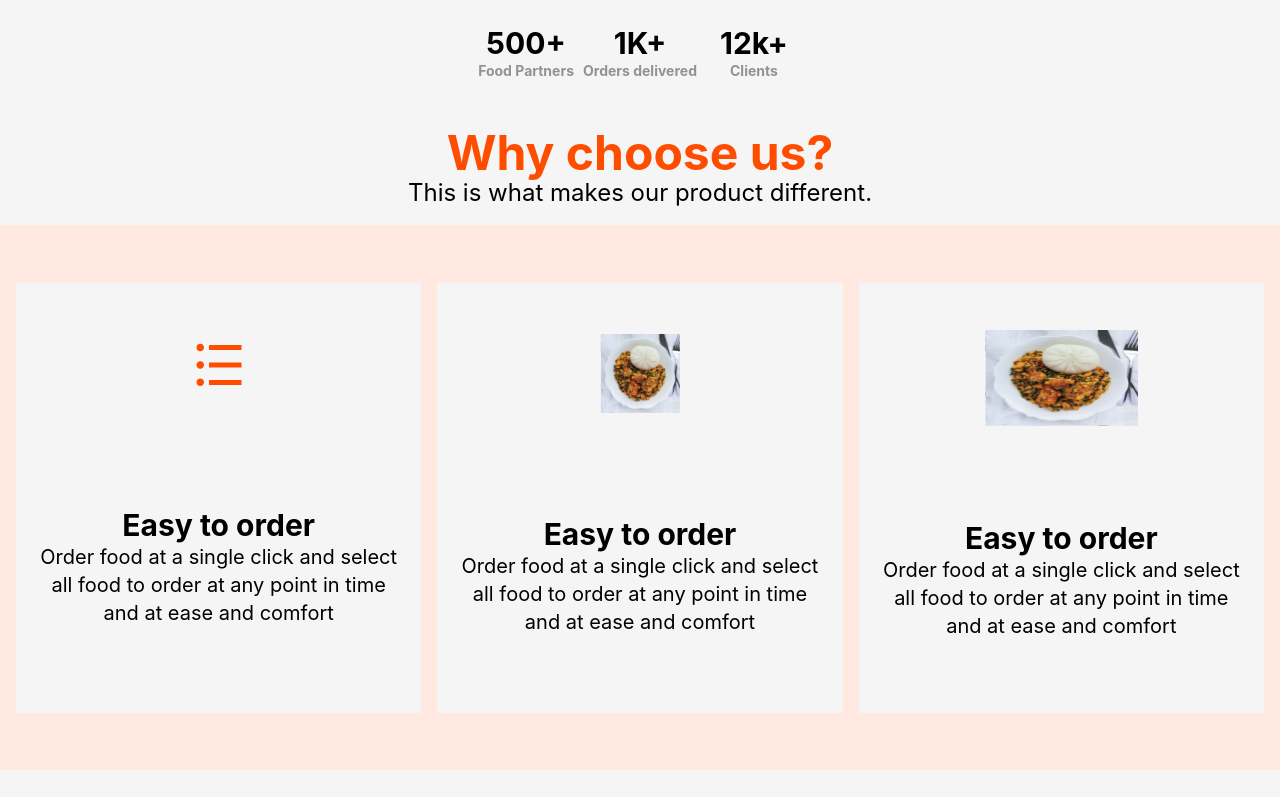
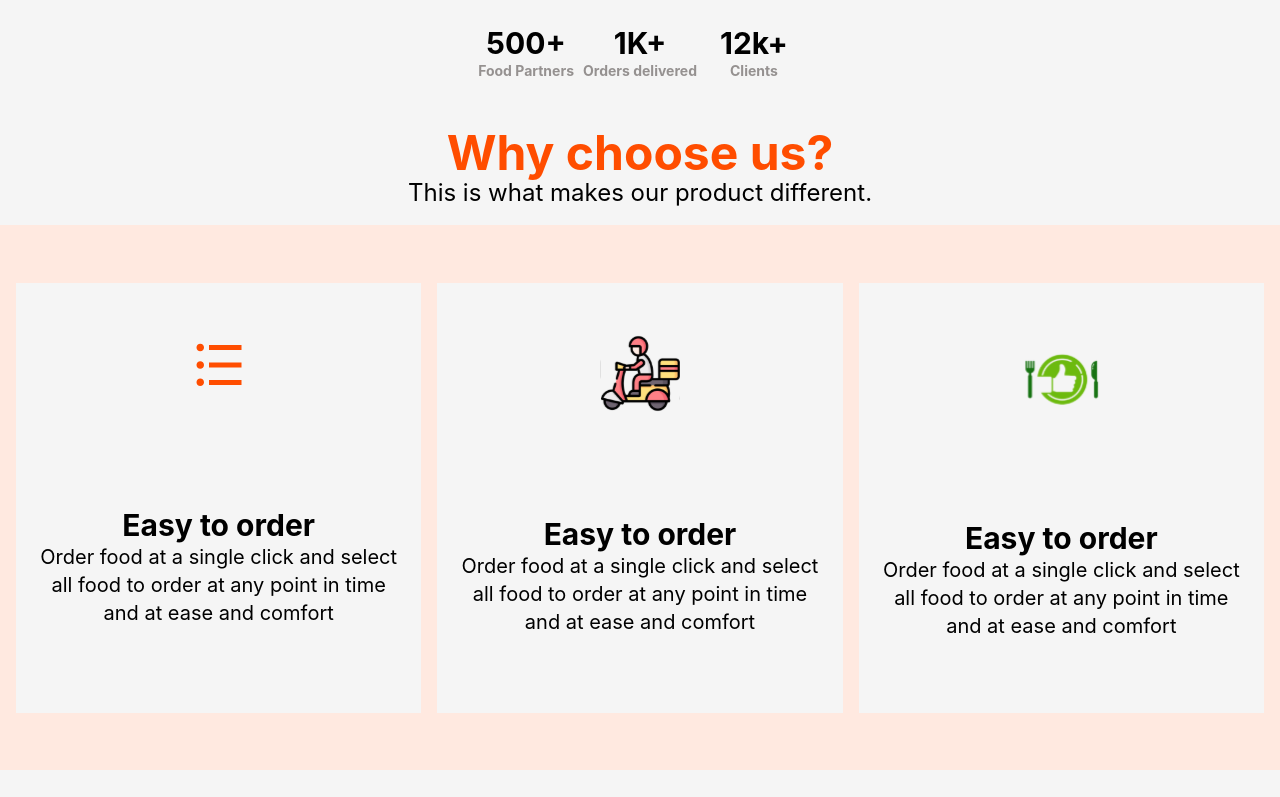
Before and after one commit to Omolaso/Homely, a React (Create React App) app: page / in a window 1280 px wide. Shown: the part 616-1413 px from the top of the page. Built offline with nearby package versions, Linux system fonts and the light colour scheme.

Commit message:
reduced capacity

```diff
--- a/src/component/About.jsx
+++ b/src/component/About.jsx
@@ -1,5 +1,7 @@
 import React from "react";
-import { FoodIcon } from "../svg";
+// import { FoodIcon } from "../svg";
+import foodIcon from "../svg/food-icon.svg";
+
 
 const About = () => {
     return (
@@ -18,7 +20,7 @@ const About = () => {
                     </div>
                 </div>
                 <div className="hidden md:block">
-                    <FoodIcon className="w-[483px] h-[483px]" />
+                    <img src={foodIcon} alt="food-icon" className="w-[483px] h-[483px]" />
                 </div>
             </section>
 
--- a/src/component/ServiceGrid.jsx
+++ b/src/component/ServiceGrid.jsx
@@ -1,5 +1,8 @@
 import React from 'react';
-import { EasyOrder, DeliveryMan, TopFoodIcon, FoodIcon } from "../svg"
+// import { EasyOrder, DeliveryMan, TopFoodIcon } from "../svg"
+import easyOrder from "../svg/easy-order.svg";
+import deliveryMan from "../svg/delivery-man.svg";
+import topFoodIcon from "../svg/top-food-icon.svg";
 
 const ServiceGrid = () => {
   return (
@@ -11,7 +14,7 @@ const ServiceGrid = () => {
 
         <section className="grid grid-cols-1 md:grid-cols-3 items-center bg-homely-background-peach h-full md:h-[545px] mt-4 px-4 md:py-0 py-8 gap-4">
             <div className='flex flex-col items-center justify-around bg-homely-background-white h-[430px] px-4'>
-                <EasyOrder/>
+                <img src={easyOrder} alt='easy-order'/>
                 <article className='h-[145px] text-center'>
                     <h2 className='font-bold text-xl md:text-3xl'>Easy to order</h2>
                     <p className='font-normal text-base md:text-xl'> Order food at a single click and select all food to order at any point
@@ -20,7 +23,7 @@ const ServiceGrid = () => {
                 </article>
             </div>
             <div className='flex flex-col items-center justify-around bg-homely-background-white h-[430px] px-4'>
-                <DeliveryMan/>
+                <img src={deliveryMan} alt='delivery'/>
                 <article className='h-[145px] text-center'>
                     <h2 className='font-bold text-xl md:text-3xl'>Easy to order</h2>
                     <p className='font-normal text-base md:text-xl'> Order food at a single click and select all food to order at any point
@@ -29,7 +32,7 @@ const ServiceGrid = () => {
                 </article>
             </div>
             <div className='flex flex-col items-center justify-around bg-homely-background-white h-[430px] px-4'>
-                <TopFoodIcon/>
+                <img src={topFoodIcon} alt='top-food'/>
                 <article className='h-[145px] text-center'>
                     <h2 className='font-bold text-xl md:text-3xl'>Easy to order</h2>
                     <p className='font-normal text-base md:text-xl'> Order food at a single click and select all food to order at any point
```
Also changed, not shown: src/svg/index.js (+10 -10 lines).
